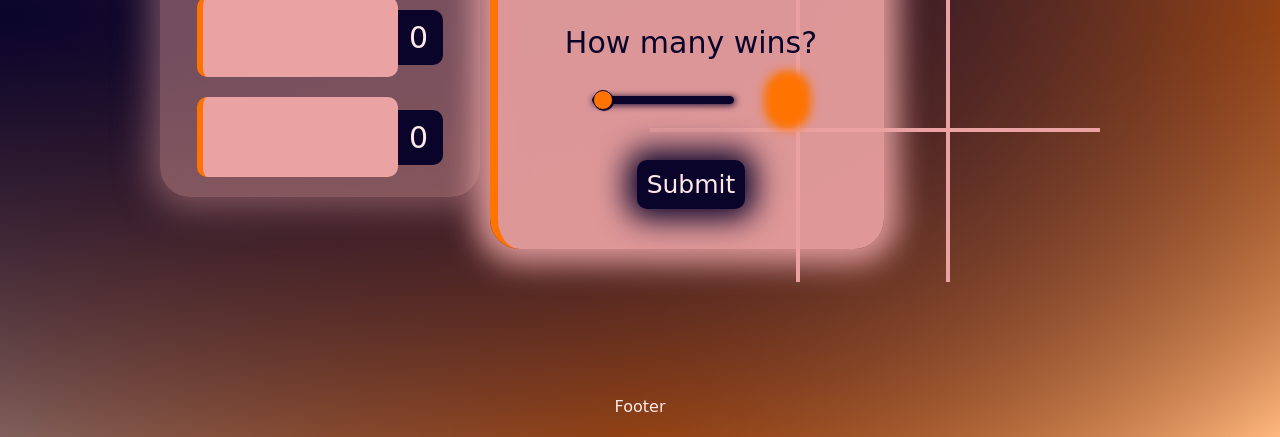
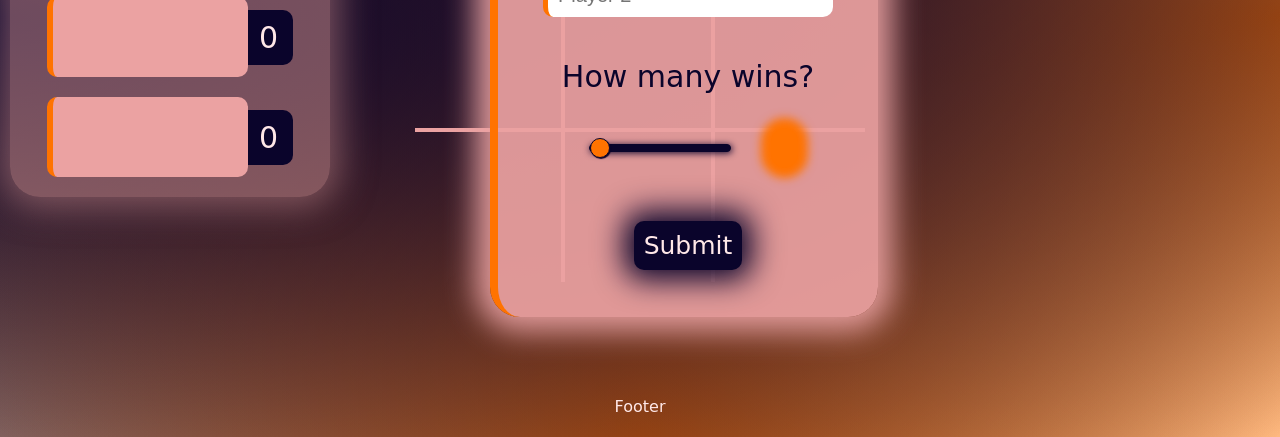
Before and after one commit to erikaa365/tic-tac-toe, a plain HTML site: page index.html in a window 1280 px wide. Shown: the part 403-840 px from the top of the page. Drawn offline with Linux system fonts and the light colour scheme; a web font is replaced by a local one.

Commit message:
Fix layout

```diff
--- a/index.html
+++ b/index.html
@@ -30,20 +30,25 @@
             </div>
         </div>
 
+        <div class="empty"></div>
+
+
         <div class="right">
             <div id="gameboard">
-                <div class="gameboard" id="topLeft"></div>
-                <div class="gameboard" id="topMiddle"></div>
-                <div class="gameboard" id="topRight"></div>
-                <div class="gameboard" id="middleLeft"></div>
-                <div class="gameboard" id="middle"></div>
-                <div class="gameboard" id="middleRight"></div>
-                <div class="gameboard" id="bottomLeft"></div>
-                <div class="gameboard" id="bottomMiddle"></div>
-                <div class="gameboard" id="bottomRight"></div>
+                <div class="gameboard"  id="topLeft"></div>
+                <div class="gameboard"  id="topMiddle"></div>
+                <div class="gameboard"  id="topRight"></div>
+                <div class="gameboard"  id="middleLeft"></div>
+                <div class="gameboard"  id="middle"></div>
+                <div class="gameboard"  id="middleRight"></div>
+                <div class="gameboard"  id="bottomLeft"></div>
+                <div class="gameboard"  id="bottomMiddle"></div>
+                <div class="gameboard"  id="bottomRight"></div>
             </div>
         </div>
 
+        <div class="empty_width"></div>
+        <div class="empty"></div>
     </div>
 
     <div class="footer">Footer</div>
--- a/script.js
+++ b/script.js
@@ -67,15 +67,19 @@ function game(firstPlayer, secondPlayer, wins){
 
         function activateGameboard(){
                 for(let i=0; i<9; i++){
-                    gameboardFiles[i].onclick = (e) => playTurn(e);
+                    gameboardFiles[i].onclick = (e) => checkIfAvailable(e);
                 }
             }
+
+            // Play turn if file is available
+        function checkIfAvailable(e){
+            if(e.target.textContent === 'X' || e.target.textContent === 'O'){return;}
+            else playTurn(e);
+        }
 
         let j = 0;
 
         function playTurn(e){
-                // Disable filled file
-            e.target.removeEventListener('click', playTurn);
 
                 // Put X or O in file
             if(firstPlayer.turn){
--- a/style.css
+++ b/style.css
@@ -68,14 +68,18 @@ body *{
     display: flex;
     justify-content: center;
     align-items: center;
-    gap: 150px;
 }
 
 .left{
-    width: 300px;
+    max-width: 300px;
     background-color: var(--score-background);
     border-radius: 30px;
     box-shadow: 0px 0px 35px 10px var(--score-background);
+    flex-grow: 1;
+}
+
+.empty_width{
+    width: 300px;
 }
 
 #resultHeader{
@@ -164,6 +168,10 @@ body *{
     border-bottom: none;
 }
 
+.empty{
+    flex-shrink: 1;
+    flex-grow: 1;
+}
 
 
 /*  FOOTER  */
@@ -197,6 +205,9 @@ body *{
     align-items: center;
     justify-content: space-around;
     gap: 10px;
+
+    height: 400px;
+    width: 300px;
 
     position: fixed;
     top: 55%;
```
